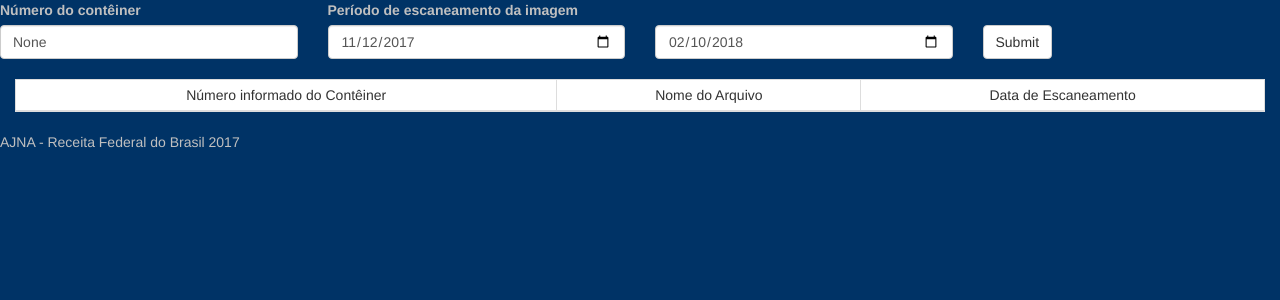
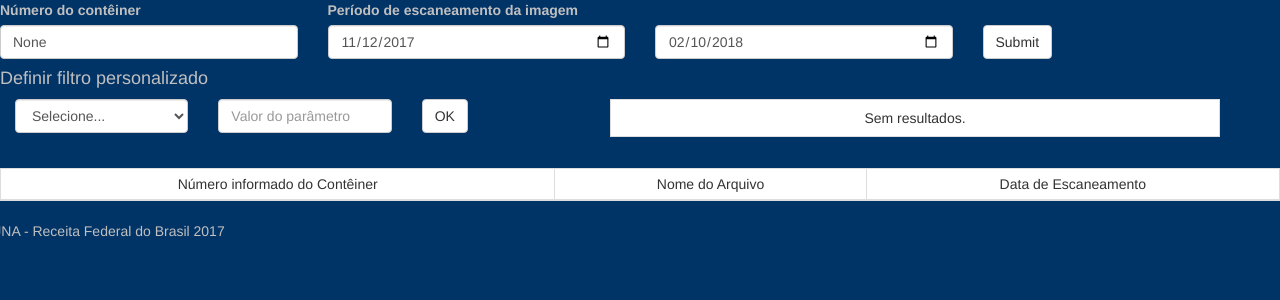
Before and after one commit to williansnogueira/virasana, a Flask app: template virasana/templates/search_files.html in a window 1280 px wide. Shown: the top 300 px of the page. Run offline with Flask 2, Linux system fonts and the light colour scheme; the template is opened without the code that fills it: values that come from a table or form of the project are taken from there, others are empty; some libraries are stand-ins or nearby versions.

Commit message:
filtro avancado em search_files

```diff
--- a/virasana/integracao/carga.py
+++ b/virasana/integracao/carga.py
@@ -18,6 +18,15 @@ FALTANTES = {'metadata.carga.atracacao.escala': None,
 
 DATA = 'metadata.carga.atracacao.dataatracacao'
 
+CHAVES_CARGA = [
+    'metadata.carga.vazio',
+    'metadata.carga.atracacao.escala',
+    'metadata.carga.manifesto.manifesto',
+    'metadata.carga.conhecimento.conhecimento',
+    'metadata.carga.container.container',
+    'metadata.carga.ncm.ncm',
+    'metadata.carga.atracacao.dataatracacao',
+]
 
 def create_indexes(db):
     """Utilitário. Cria índices relacionados à integração.
--- a/virasana/templates/search_files.html
+++ b/virasana/templates/search_files.html
@@ -29,6 +29,49 @@
             </div>
         </form>
     </div>
+    <div class="row">
+        <h4>Definir filtro personalizado</h4>
+        <div id="list" class="row col-sm-6">
+            <form id="frmfiltros" class="form-group">
+                <div class="form-group col-sm-4">
+                    <select class="form-control" name="campos" id="campos">
+                        <option value="0">Selecione...</option>
+                        {% for campo in campos %}
+                        <option value="{{ campo }}">{{ campo }}
+                        </option>
+                        {% endfor %}
+                    </select>
+                </div>
+                <div class="form-group col-sm-4">
+                    <input id="valor" class="form-control" type="text" placeholder="Valor do parâmetro">
+                </div>
+                <div class="form-group col-sm-4">
+                    <button onclick="adicionar_campo()" id="btn_ok" type="button" class="btn btn-default">OK</button>
+                </div>
+            </form>
+        </div>
+        <div id="list" class="row col-sm-6">
+            <div class="table">
+                <table class="inlineTable table table-bordered table-hover table-responsive" id="filtros">
+                    {% if filtros %} {% for campo, valor in filtros.items() %}
+                    <tr>
+                        <td>{{campo}}</td>
+                        <td>{{valor}}</td>
+                        <td align="center">
+                            <input type="button" class="btn  btn-danger" value="x" onclick="exclui_campo('{{campo}}')" />
+                        </td>
+                    </tr>
+                    {% endfor %} {% else %}
+                    <tr>
+                        <td>Sem resultados.</td>
+                    </tr>
+                    {% endif %}
+                </table>
+            </div>
+        </div>
+    </div>
+</div>
+
 <div id="list" class="row">
     &nbsp;
     <div class="col-sm-1">
@@ -67,4 +110,17 @@
 <!-- /#main -->
 {% endblock %} {% block scripts %} {{super()}}
 <script type="text/javascript">
+
+    function adicionar_campo() {
+        var campo = $("#campos").val();
+        var valor = $("#valor").val();
+        if ((campo != '') && (valor != '')) {
+            window.location.assign('/files?campo=' + campo + '&valor=' + valor)
+        }
+    }
+
+    function exclui_campo(campo) {
+        window.location.assign('/files?campo=' + campo)
+    }
+
 </script> {% endblock %}
--- a/virasana/views.py
+++ b/virasana/views.py
@@ -2,6 +2,7 @@
 import json
 import os
 from base64 import b64encode
+from collections import defaultdict
 from datetime import date, datetime, timedelta
 from sys import platform
 
@@ -25,6 +26,7 @@ from ajna_commons.flask.conf import (BSON_REDIS, DATABASE, MONGODB_URI, SECRET,
                                      redisdb)
 from ajna_commons.flask.log import logger
 from virasana.workers.tasks import raspa_dir, trata_bson
+from virasana.integracao.carga import CHAVES_CARGA
 
 app = Flask(__name__, static_url_path='/static')
 app.config['DEBUG'] = True
@@ -212,20 +214,39 @@ class FilesForm(FlaskForm):
     end = DateField('End', validators=[optional()], default=date.today())
 
 
+filtros = dict()
+
+
 @app.route('/files', methods=['GET', 'POST'])
 @login_required
 def files(page=1):
     """Recebe um filtro, aplica no GridFS, retorna a lista de arquivos."""
     fs = gridfs.GridFS(db)
     lista_arquivos = []
+    global filtros
+    print(filtros)
+    if filtros.get(current_user.id):
+        user_filtros = filtros[current_user.id]
+    else:
+        user_filtros = dict()
+        filtros[current_user.id] = user_filtros
     form = FilesForm(**request.form)
-    if form.validate():
+    filtro = {}
+    doc = db['fs.files'].find_one({'metadata.carga': {'$ne': None}})
+    campos = []
+    for key in doc:
+        campos.append(key)
+    for sub_key in doc.get('metadata'):
+        if sub_key not in ('carga', 'xml'):
+            campos.append('metadata.' + sub_key)
+    for chave in CHAVES_CARGA:
+        campos.append(chave)
+    if form.validate():  # configura filtro básico
         numero = form.numero.data
         start = form.start.data
         end = form.end.data
         if numero == 'None':
             numero = None
-        filtro = {}
         if start and end:
             start = datetime.combine(start, datetime.min.time())
             end = datetime.combine(end, datetime.min.time())
@@ -233,6 +254,19 @@ def files(page=1):
         if numero:
             filtro['metadata.numeroinformado'] = {'$regex': numero}
         # print(filtro)
+    # Configura filtro personalizado
+    campo = request.args.get('campo')
+    if campo:
+        valor = request.args.get('valor')
+        if valor:   # valor existe, adiciona
+            user_filtros[campo] = valor
+        else:  # valor não existe, exclui chave
+            user_filtros.pop(campo)
+    if user_filtros:  # Adiciona filtro personalizado se houver
+        for campo, valor in user_filtros.items():
+            filtro[campo] = valor
+
+    if filtro:
         for grid_data in fs.find(filtro).sort('uploadDate', -1).limit(10):
             linha = {}
             linha['_id'] = grid_data._id
@@ -243,7 +277,9 @@ def files(page=1):
         # print(lista_arquivos)
     return render_template('search_files.html',
                            paginated_files=lista_arquivos,
-                           oform=form)
+                           oform=form,
+                           campos=campos,
+                           filtros=user_filtros)
 
 
 @app.route('/stats')
```
Lines whose indentation alone changed are shown as unchanged.
